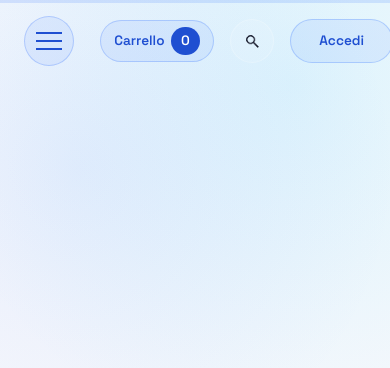
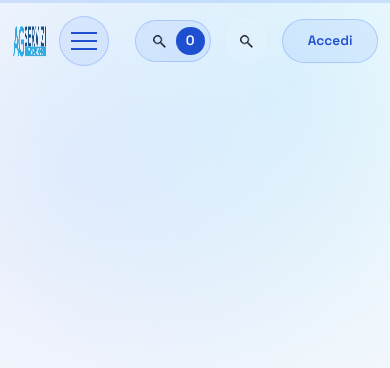
Before and after one commit to agservizi/agenziaplinio, a PHP site: page /includes/header.php in a window 390 px wide. Shown: the top 368 px of the page. Run offline with PHP 8.4, Linux system fonts and the light colour scheme.

Commit message:
Show cart icon instead of text on mobile devices

```diff
--- a/assets/css/style.css
+++ b/assets/css/style.css
@@ -2172,6 +2172,14 @@
         background: var(--color-primary-600) !important;
     }
 
+    .cart-pill .cart-text {
+        display: none;
+    }
+
+    .cart-pill .cart-icon {
+        display: inline-block;
+    }
+
     .nav-link--toggle {
         width: 100%;
         justify-content: space-between;
--- a/includes/topbar.php
+++ b/includes/topbar.php
@@ -107,7 +107,8 @@
                 aria-controls="cart-sidebar"
                 aria-expanded="false"
             >
-                <span>Carrello</span>
+                <span class="cart-text">Carrello</span>
+                <img src="assets/img/icon-cart.png" alt="" width="20" height="20" class="cart-icon" aria-hidden="true">
                 <span class="cart-pill__count"><?php echo (int) ($cartCount ?? 0); ?></span>
             </button>
             <button
```
Also changed, not shown: assets/img/icon-cart.png (added).
